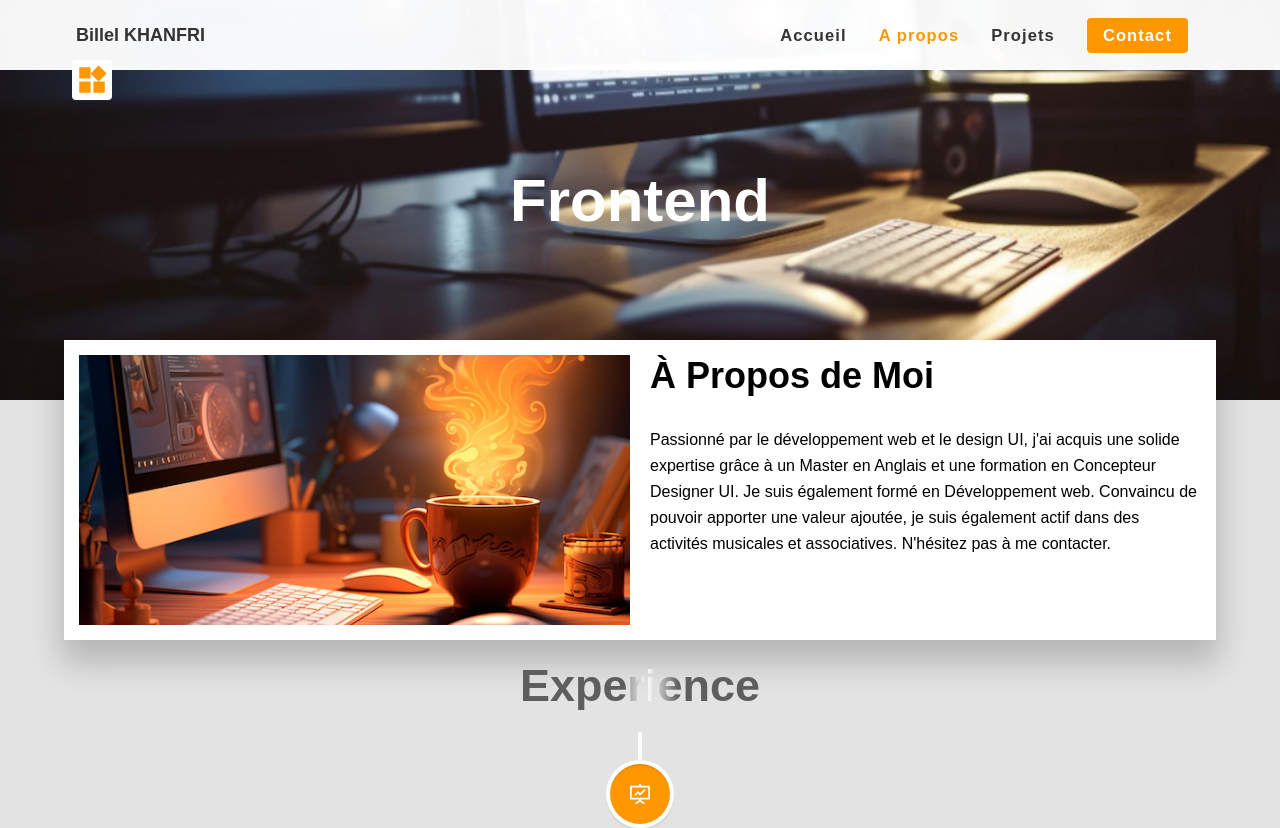
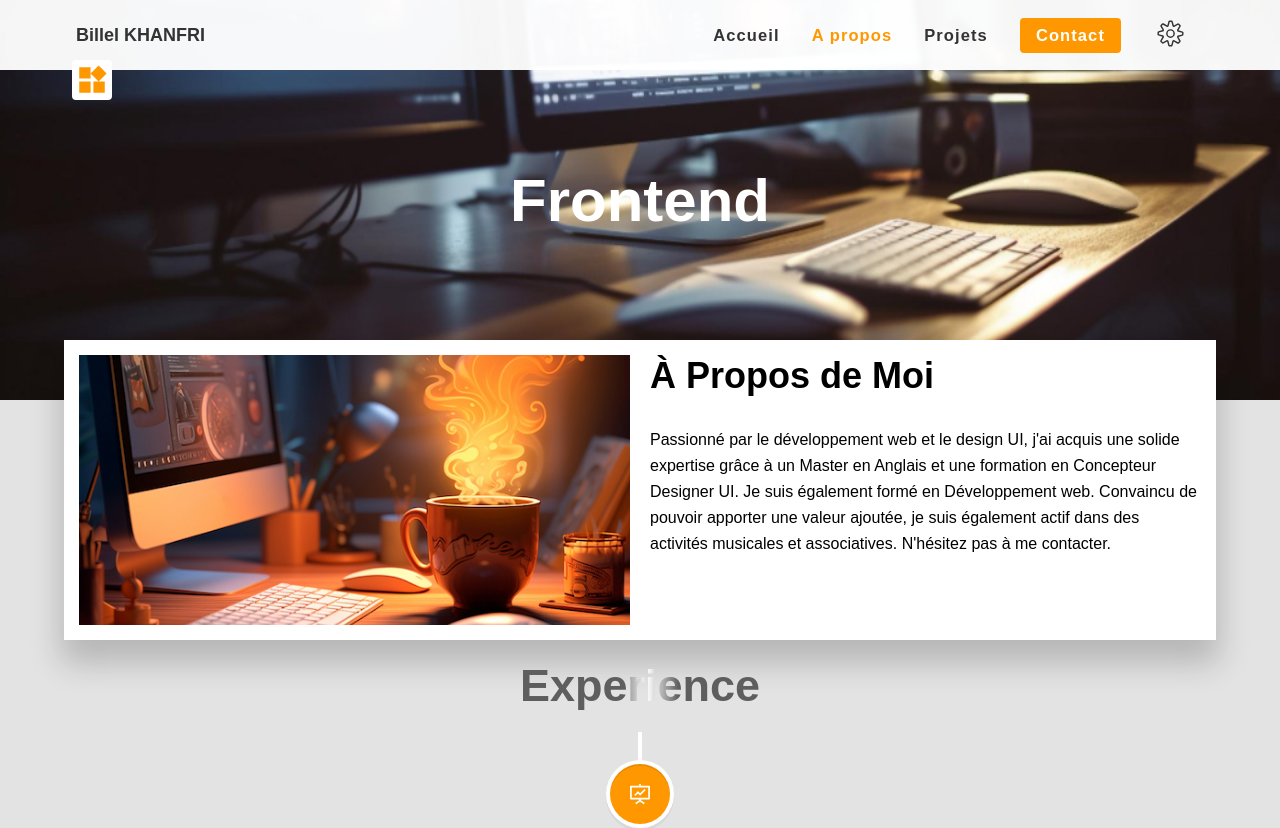
Before and after one commit to billelkhanfri/Portfolio, a React (Vite) app: page /about in a window 1280 px wide. Shown: the top 828 px of the page. Built offline with nearby package versions, Linux system fonts and the light colour scheme.

Commit message:
restyle dark mode widget

```diff
--- a/src/App.jsx
+++ b/src/App.jsx
@@ -3,6 +3,8 @@ import HomePage from "../src/home/pages/HomePage";
 import ProjectPage from "../src/projects/pages/ProjectPage";
 import AboutPage from "../src/about/pages/AboutPage";
 import ContactPage from "../src/contact/pages/ContactPage";
+import Project from "../src/projects/components/Project";
+
 import "./styles/main.css";
 
 function App() {
@@ -13,6 +15,7 @@ function App() {
         <Route path="/projects" element={<ProjectPage />}></Route>
         <Route path="/about" element={<AboutPage />}></Route>
         <Route path="/contact" element={<ContactPage />}></Route>
+        <Route path="/project/:projectId" element={<Project />}></Route>
       </Routes>
     </BrowserRouter>
   );
--- a/src/common/components/Navigation.jsx
+++ b/src/common/components/Navigation.jsx
@@ -1,13 +1,22 @@
 import "../styles/common.css";
 import { NavLink } from "react-router-dom";
-import { GiHamburgerMenu } from "react-icons/gi";
 import { RiMenu3Line, RiCloseFill } from "react-icons/ri";
 import { useState } from "react";
+import { CiSettings } from "react-icons/ci";
+import ModeContent from "./ModeContent";
+
+
 
 
 
 function Navigation() {
-   const [menuOpen, setMeuOpen] = useState(false);
+  const [menuOpen, setMeuOpen] = useState(false);
+  const [subMenu, setSubmenu] = useState(false);
+
+  const showSubMenu = () => {
+    setSubmenu(true)
+  }
+
    const toggleMenu = () => {
      setMeuOpen(!menuOpen);
    };
@@ -34,7 +43,20 @@ function Navigation() {
             Contact
           </NavLink>
         </li>
+        <li>
+          <div
+            className="gear-wrapper"
+            onMouseEnter={showSubMenu}
 
+          >
+            <CiSettings className="gear-icon" />
+            {subMenu && <div className="submenu">
+                <ModeContent></ModeContent>
+              </div>
+            }
+
+          </div>
+        </li>
       </ul>
       {/* <button className="toggle-menu">
         <GiHamburgerMenu className="menu"></GiHamburgerMenu>
--- a/src/common/styles/common.css
+++ b/src/common/styles/common.css
@@ -104,6 +104,36 @@
   height: 4px;
   margin-bottom: 4px;
 }
+.gear-wrapper {
+  position: relative;
+
+}
+
+.submenu {
+  position: absolute;
+  width: 200px;
+  top: -8px;
+  left: 50%;
+  transform: translate(-50%, 50%);
+  background-color: var(--header-color);
+  background-color: red;
+  padding: 30px;
+
+  transition: all 0.5s ease-in-out;
+}
+
+.gear-icon {
+  width: 35px;
+  height: 35px;
+  cursor: pointer;
+  transition: color 0.3s ease-in-out;
+}
+
+.gear-icon:hover {
+  color: var(--primary-color);
+}
+
+
 /* End Header area */
 /* ############################################################################ */
 
--- a/src/home/styles/Home.css
+++ b/src/home/styles/Home.css
@@ -488,7 +488,8 @@
   margin-bottom: 20px;
 }
 .progress-icon {
-  font-size: 48em;
+  width: 60px;
+  height: 60px;
 
   box-shadow: 0px 75px 45px -75px rgb(0 0 0 / 60%);
 
--- /dev/null
+++ b/src/projects/components/Project.jsx
@@ -0,0 +1,19 @@
+import React from 'react'
+import { useParams } from "react-router-dom";
+import PageHeader from "../../common/components/PageHeader";
+import SettingBox from "../../common/components/SettingBox";
+
+
+
+function Project() {
+    const param = useParams()
+    return (
+      <>
+        <SettingBox></SettingBox>
+        <PageHeader> </PageHeader>
+            <div>Project { param.projectId}</div>
+      </>
+    );
+}
+
+export default Project
--- a/src/projects/components/ProjectCard.jsx
+++ b/src/projects/components/ProjectCard.jsx
@@ -1,18 +1,15 @@
+import { Link } from "react-router-dom";
 
-
-function ProjectCard({tech, name,id,image}) {
-
-
+function ProjectCard({ tech, name, id, image }) {
   return (
     <>
+      <Link to={`/project/${id}`} key={`${id}`}>
         <div className="thumb">
           <div className="thumb-wrappers">
             <div className="project-title">
               <p>{name}</p>
             </div>
-
             <img className="thum-img" src={image} alt="" />{" "}
-
             <div className="text-wrapper">
               <div>
                 <h2>{tech}</h2>
@@ -20,8 +17,9 @@ function ProjectCard({tech, name,id,image}) {
             </div>
           </div>
         </div>
+      </Link>
     </>
   );
 }
 
-export default ProjectCard
+export default ProjectCard;
--- a/src/projects/pages/ProjectPage.jsx
+++ b/src/projects/pages/ProjectPage.jsx
@@ -25,7 +25,7 @@ function ProjectPage() {
         } catch (error) {
           console.error("Error fetching data from Firebase:", error);
         }
-        console.log(data);
+
       };
 
       fetchData();
```
Lines whose indentation alone changed are shown as unchanged.
